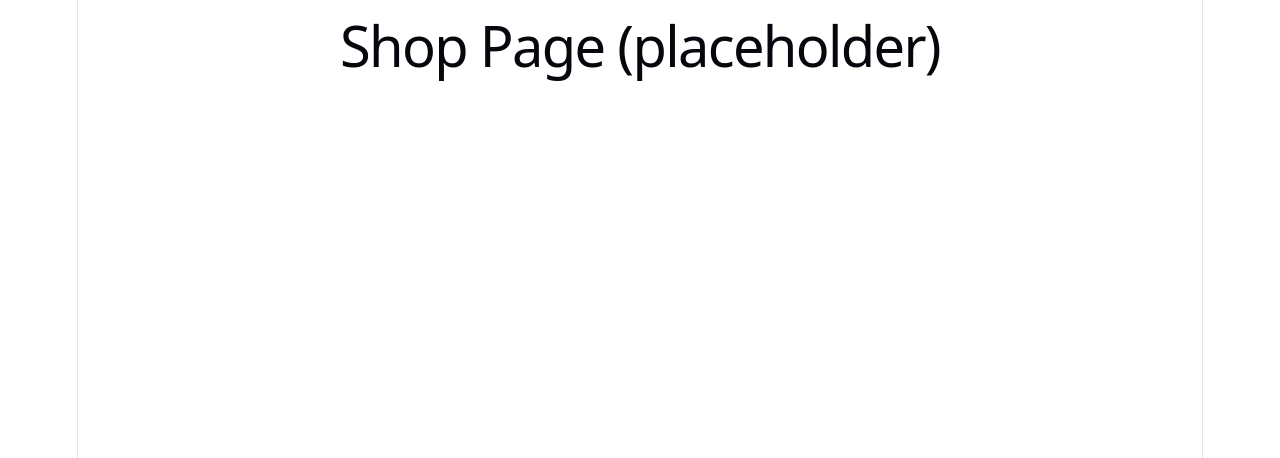
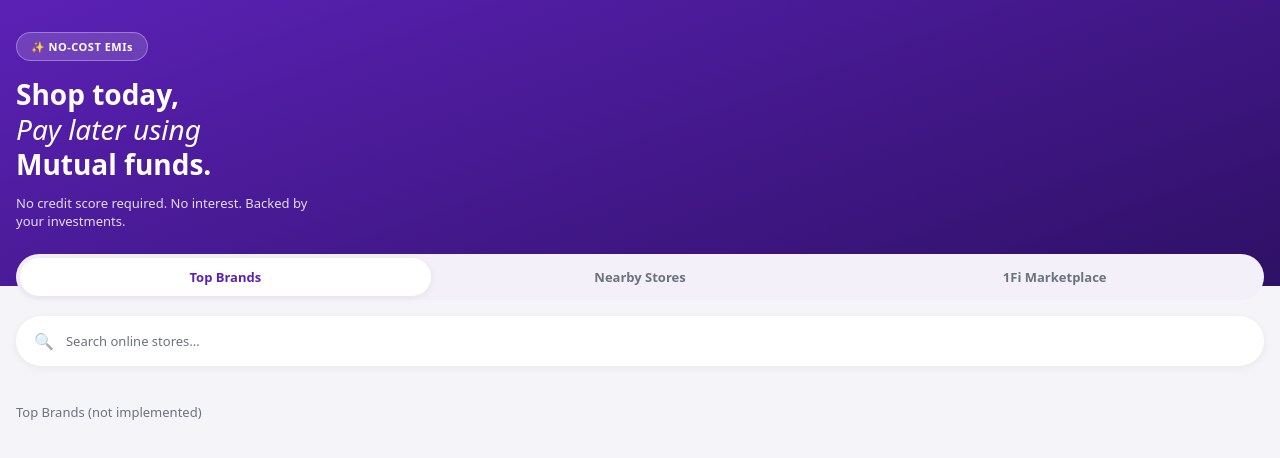
Before and after one commit to krishnanegi-06/1fi-sde-intern-assignment, a React (Vite) app: page / in a window 1280 px wide. Shown: the top 458 px of the page. Built offline with nearby package versions, Linux system fonts and the light colour scheme.

Commit message:
Build Shop page UI: hero banner, tabs, and search bar

```diff
--- /dev/null
+++ b/src/components/common/SearchBar.css
@@ -0,0 +1,27 @@
+.search-bar {
+  display: flex;
+  align-items: center;
+  gap: 10px;
+  background-color: var(--color-surface);
+  border-radius: var(--radius-pill);
+  padding: 14px 18px;
+  box-shadow: var(--shadow-card);
+}
+
+.search-icon {
+  font-size: 16px;
+  opacity: 0.5;
+}
+
+.search-input {
+  border: none;
+  outline: none;
+  flex: 1;
+  font-size: var(--font-size-card-subtitle);
+  color: var(--color-text-primary);
+  background: transparent;
+}
+
+.search-input::placeholder {
+  color: var(--color-text-secondary);
+}
--- /dev/null
+++ b/src/components/common/SearchBar.tsx
@@ -0,0 +1,23 @@
+import "./SearchBar.css";
+interface SearchBarProps {
+  placeholder: string;
+  value: string;
+  onChange: (value: string) => void;
+}
+
+function SearchBar({ placeholder, value, onChange }: SearchBarProps) {
+  return (
+    <div className="search-bar">
+      <span className="search-icon">🔍</span>
+      <input
+        type="text"
+        placeholder={placeholder}
+        value={value}
+        onChange={(e) => onChange(e.target.value)}
+        className="search-input"
+      />
+    </div>
+  );
+}
+
+export default SearchBar;
--- /dev/null
+++ b/src/components/common/Tabs.css
@@ -0,0 +1,27 @@
+.tabs-container {
+  display: flex;
+  background-color: var(--color-badge-bg);
+  border-radius: var(--radius-pill);
+  padding: 4px;
+  gap: 4px;
+}
+
+.tab-button {
+  flex: 1;
+  padding: 10px 16px;
+  border: none;
+  background: transparent;
+  border-radius: var(--radius-pill);
+  font-size: var(--font-size-card-subtitle);
+  font-weight: var(--font-weight-semibold);
+  color: var(--color-text-secondary);
+  cursor: pointer;
+  transition: all 0.2s ease;
+  position: relative;
+}
+
+.tab-active {
+  background-color: var(--color-surface);
+  color: var(--color-primary-purple);
+  box-shadow: var(--shadow-card);
+}
--- /dev/null
+++ b/src/components/common/Tabs.tsx
@@ -0,0 +1,29 @@
+import "./Tabs.css";
+interface Tab {
+  id: string;
+  label: string;
+}
+
+interface TabsProps {
+  tabs: Tab[];
+  activeTabId: string;
+  onTabChange: (tabId: string) => void;
+}
+
+function Tabs({ tabs, activeTabId, onTabChange }: TabsProps) {
+  return (
+    <div className="tabs-container">
+      {tabs.map((tab) => (
+        <button
+          key={tab.id}
+          className={`tab-button ${tab.id === activeTabId ? "tab-active" : ""}`}
+          onClick={() => onTabChange(tab.id)}
+        >
+          {tab.label}
+        </button>
+      ))}
+    </div>
+  );
+}
+
+export default Tabs;
--- a/src/index.css
+++ b/src/index.css
@@ -1,111 +1,18 @@
-:root {
-  --text: #6b6375;
-  --text-h: #08060d;
-  --bg: #fff;
-  --border: #e5e4e7;
-  --code-bg: #f4f3ec;
-  --accent: #aa3bff;
-  --accent-bg: rgba(170, 59, 255, 0.1);
-  --accent-border: rgba(170, 59, 255, 0.5);
-  --social-bg: rgba(244, 243, 236, 0.5);
-  --shadow:
-    rgba(0, 0, 0, 0.1) 0 10px 15px -3px, rgba(0, 0, 0, 0.05) 0 4px 6px -2px;
-
-  --sans: system-ui, 'Segoe UI', Roboto, sans-serif;
-  --heading: system-ui, 'Segoe UI', Roboto, sans-serif;
-  --mono: ui-monospace, Consolas, monospace;
-
-  font: 18px/145% var(--sans);
-  letter-spacing: 0.18px;
-  color-scheme: light dark;
-  color: var(--text);
-  background: var(--bg);
-  font-synthesis: none;
-  text-rendering: optimizeLegibility;
-  -webkit-font-smoothing: antialiased;
-  -moz-osx-font-smoothing: grayscale;
-
-  @media (max-width: 1024px) {
-    font-size: 16px;
-  }
-}
-
-@media (prefers-color-scheme: dark) {
-  :root {
-    --text: #9ca3af;
-    --text-h: #f3f4f6;
-    --bg: #16171d;
-    --border: #2e303a;
-    --code-bg: #1f2028;
-    --accent: #c084fc;
-    --accent-bg: rgba(192, 132, 252, 0.15);
-    --accent-border: rgba(192, 132, 252, 0.5);
-    --social-bg: rgba(47, 48, 58, 0.5);
-    --shadow:
-      rgba(0, 0, 0, 0.4) 0 10px 15px -3px, rgba(0, 0, 0, 0.25) 0 4px 6px -2px;
-  }
-
-  #social .button-icon {
-    filter: invert(1) brightness(2);
-  }
-}
-
-#root {
-  width: 1126px;
-  max-width: 100%;
-  margin: 0 auto;
-  text-align: center;
-  border-inline: 1px solid var(--border);
-  min-height: 100svh;
-  display: flex;
-  flex-direction: column;
+* {
   box-sizing: border-box;
 }
 
 body {
   margin: 0;
+  font-family: system-ui, "Segoe UI", Roboto, sans-serif;
+  background-color: var(--color-background);
+  color: var(--color-text-primary);
 }
 
-h1,
-h2 {
-  font-family: var(--heading);
-  font-weight: 500;
-  color: var(--text-h);
+button {
+  font-family: inherit;
 }
 
-h1 {
-  font-size: 56px;
-  letter-spacing: -1.68px;
-  margin: 32px 0;
-  @media (max-width: 1024px) {
-    font-size: 36px;
-    margin: 20px 0;
-  }
+input {
+  font-family: inherit;
 }
-h2 {
-  font-size: 24px;
-  line-height: 118%;
-  letter-spacing: -0.24px;
-  margin: 0 0 8px;
-  @media (max-width: 1024px) {
-    font-size: 20px;
-  }
-}
-p {
-  margin: 0;
-}
-
-code,
-.counter {
-  font-family: var(--mono);
-  display: inline-flex;
-  border-radius: 4px;
-  color: var(--text-h);
-}
-
-code {
-  font-size: 15px;
-  line-height: 135%;
-  padding: 4px 8px;
-  background: var(--code-bg);
-}
--- /dev/null
+++ b/src/pages/Shop/Shop.css
@@ -0,0 +1,60 @@
+.shop-page {
+  min-height: 100vh;
+  background-color: var(--color-background);
+  padding-bottom: 24px;
+}
+
+.hero-banner {
+  background: linear-gradient(
+    160deg,
+    var(--color-primary-purple) 0%,
+    var(--color-primary-purple-dark) 100%
+  );
+  padding: 32px var(--space-page-x) 56px;
+  color: white;
+}
+
+.hero-badge {
+  display: inline-block;
+  background: rgba(255, 255, 255, 0.15);
+  border: 1px solid rgba(255, 255, 255, 0.3);
+  border-radius: var(--radius-pill);
+  padding: 6px 14px;
+  font-size: 11px;
+  font-weight: var(--font-weight-semibold);
+  letter-spacing: 0.5px;
+  margin-bottom: 16px;
+}
+
+.hero-heading {
+  font-size: var(--font-size-heading-lg);
+  line-height: 1.25;
+  font-weight: var(--font-weight-bold);
+  margin: 0 0 12px;
+}
+
+.hero-heading em {
+  font-style: italic;
+  font-weight: 500;
+}
+
+.hero-subtext {
+  font-size: var(--font-size-card-subtitle);
+  color: rgba(255, 255, 255, 0.85);
+  margin: 0;
+  max-width: 300px;
+}
+
+.shop-content {
+  padding: 0 var(--space-page-x);
+  margin-top: -32px;
+  display: flex;
+  flex-direction: column;
+  gap: 16px;
+}
+
+.tab-panel {
+  margin-top: 8px;
+  color: var(--color-text-secondary);
+  font-size: var(--font-size-card-subtitle);
+}
--- a/src/pages/Shop/Shop.tsx
+++ b/src/pages/Shop/Shop.tsx
@@ -1,7 +1,55 @@
+import { useState } from "react";
+import Tabs from "../../components/common/Tabs";
+import SearchBar from "../../components/common/SearchBar";
+import "./Shop.css";
+
+const SHOP_TABS = [
+  { id: "top-brands", label: "Top Brands" },
+  { id: "nearby-stores", label: "Nearby Stores" },
+  { id: "marketplace", label: "1Fi Marketplace" },
+];
+
 function Shop() {
+  const [activeTab, setActiveTab] = useState("top-brands");
+  const [searchValue, setSearchValue] = useState("");
+
   return (
-    <div>
-      <h1>Shop Page (placeholder)</h1>
+    <div className="shop-page">
+      <section className="hero-banner">
+        <span className="hero-badge">✨ NO-COST EMIs</span>
+        <h1 className="hero-heading">
+          Shop today,
+          <br />
+          <em>Pay later using</em>
+          <br />
+          <strong>Mutual funds.</strong>
+        </h1>
+        <p className="hero-subtext">
+          No credit score required. No interest. Backed by your investments.
+        </p>
+      </section>
+
+      <div className="shop-content">
+        <Tabs tabs={SHOP_TABS} activeTabId={activeTab} onTabChange={setActiveTab} />
+
+        <SearchBar
+          placeholder={
+            activeTab === "marketplace"
+              ? "Search products..."
+              : activeTab === "nearby-stores"
+              ? "Search stores..."
+              : "Search online stores..."
+          }
+          value={searchValue}
+          onChange={setSearchValue}
+        />
+
+        <div className="tab-panel">
+          {activeTab === "top-brands" && <p>Top Brands (not implemented)</p>}
+          {activeTab === "nearby-stores" && <p>Nearby Stores (not implemented)</p>}
+          {activeTab === "marketplace" && <p>1Fi Marketplace (coming next)</p>}
+        </div>
+      </div>
     </div>
   );
 }
```
